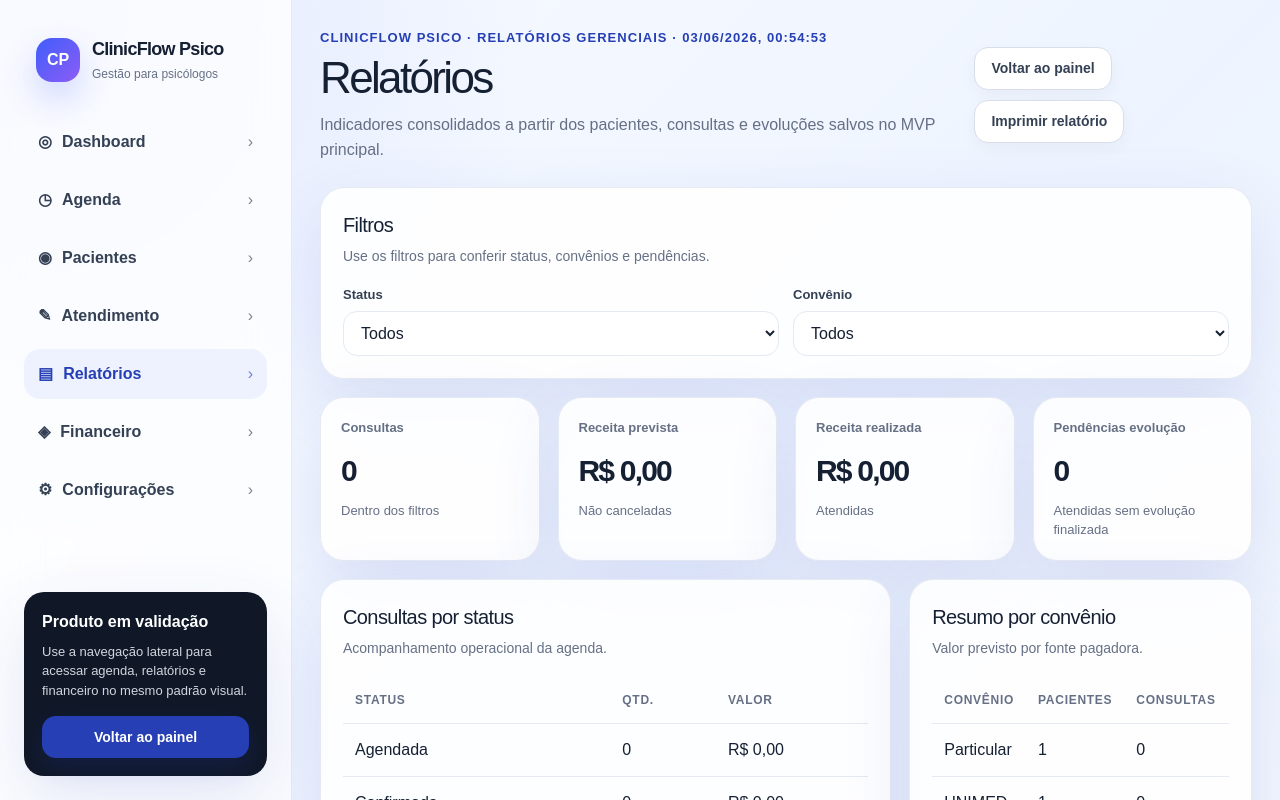
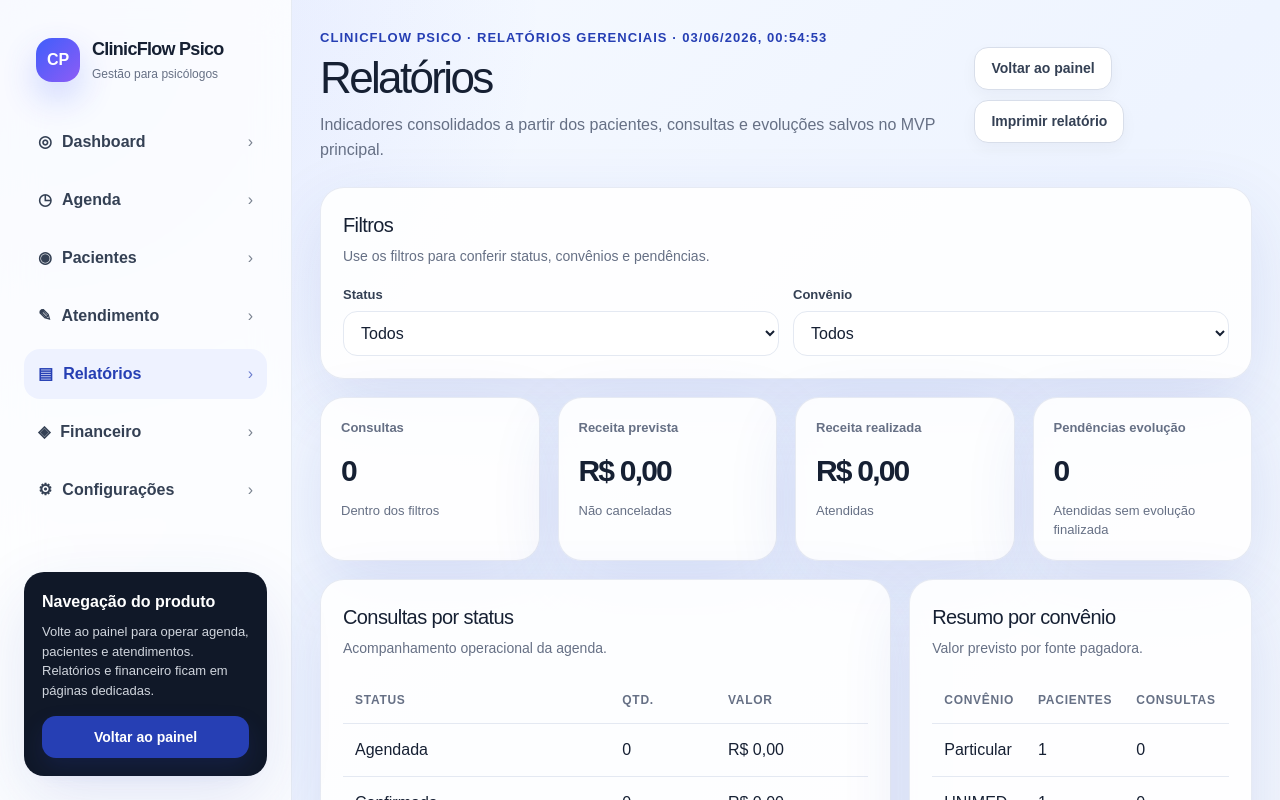
Before and after one commit to anjobrito/clinicflow-psico, a Next.js app: page /relatorios in a window 1280 px wide. Shown: the top 800 px of the page. Built offline with nearby package versions, Linux system fonts and the light colour scheme.

Commit message:
refactor: improve secondary route navigation copy

```diff
--- a/app/AppRouteShell.tsx
+++ b/app/AppRouteShell.tsx
@@ -49,8 +49,8 @@
         </nav>
 
         <div className="sidebar-card">
-          <strong>Produto em validação</strong>
-          <p>Use a navegação lateral para acessar agenda, relatórios e financeiro no mesmo padrão visual.</p>
+          <strong>Navegação do produto</strong>
+          <p>Volte ao painel para operar agenda, pacientes e atendimentos. Relatórios e financeiro ficam em páginas dedicadas.</p>
           <a className="btn btn-primary" href="/">Voltar ao painel</a>
         </div>
       </aside>
```
